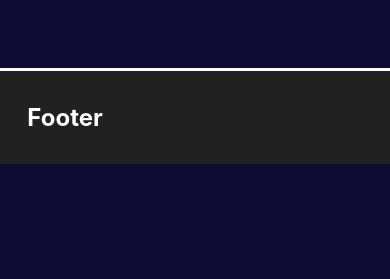
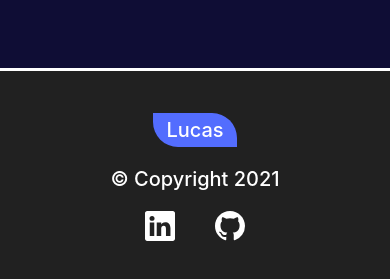
Before and after one commit to DigitalHDR/Meu-portfolio-react, a React (Create React App) app: page / in a window 390 px wide. Shown: the part 7006-7285 px from the top of the page. Before the commit the page ends 7170 px from the top, so only its background shows below. Built offline with nearby package versions, Linux system fonts and the light colour scheme.

Commit message:
footer completo

```diff
--- a/src/components/Footer/footer.css
+++ b/src/components/Footer/footer.css
@@ -7,3 +7,96 @@
   border-top-color: var(--bg-card);
   margin-top: 13px;
 }
+
+.footer {
+  width: 100%;
+  padding: 30px 0;
+  background-color: #0084ff;
+  display: flex;
+  align-items: center;
+  justify-content: center;
+}
+
+.footerBaixo {
+  padding: 0 7%;
+  width: 100%;
+  display: flex;
+  align-items: center;
+  justify-content: space-between;
+}
+
+.footerBaixo .nome {
+  padding: 5px 13px;
+  color: #ffffff;
+  background-color: var(--bg-cardBotao);
+  border-bottom-left-radius: 25px;
+  border-top-right-radius: 25px;
+  font-size: calc(10px + 1vw);
+  font-weight: 500;
+}
+
+.footerBaixo div p {
+  color: var(--h1-geral);
+  font-size: calc(10px + 1vw);
+  font-weight: 500;
+}
+
+.footerBaixo div ul {
+  display: flex;
+  align-items: center;
+  justify-content: center;
+}
+
+.footerBaixo div ul li {
+  margin: 0 20px;
+}
+
+#BsGithub,
+#BsLinkedin {
+  cursor: pointer;
+  font-size: calc(20px + 1vw);
+  color: #fff;
+  transition: all 0.3s ease-in-out;
+}
+
+#BsGithub:hover,
+#BsLinkedin:hover {
+  color: #AE3C85;
+  transform: translateY(-5px);
+}
+
+@media (max-width: 814px) {
+  .footerBaixo .nome {
+    font-size: calc(15px + 1vw);
+  }
+
+  .footerBaixo div p {
+    font-size: calc(15px + 1vw);
+  }
+
+  #BsGithub,
+  #BsLinkedin {
+    font-size: calc(25px + 1vw);
+
+  }
+}
+
+@media (max-width: 581px) {
+  .footerBaixo {
+    flex-direction: column;
+  }
+
+  .footerBaixo div {
+    margin: 10px 0px;
+  }
+
+  .footerBaixo div p,
+  .footerBaixo .nome {
+    font-size: 20px;
+  }
+
+  #BsGithub,
+  #BsLinkedin {
+    font-size: 30px;
+  }
+}
--- a/src/components/Footer/index.jsx
+++ b/src/components/Footer/index.jsx
@@ -1,11 +1,29 @@
 import './footer.css'
 
+import { BsLinkedin, BsGithub } from "react-icons/bs";
+
 export default function index() {
+  const urlLinkedin = 'https://www.linkedin.com/in/lucas-fernando-1a75511a0/'
+  const urlGitHub = 'https://github.com/DigitalHDR'
+
   return (
     <nav>
-    <div className="container nav_footer">
-      <h1>Footer</h1>
-    </div>
-  </nav>
+      <div className="container nav_footer">
+        <div className='footerBaixo'>
+
+          <div><p className='nome'>Lucas</p></div>
+
+          <div><p>© Copyright 2021</p></div>
+
+          <div>
+            <ul>
+              <li><a rel="noreferrer noopener" href={urlLinkedin}><BsLinkedin id='BsLinkedin' /></a></li>
+              <li><a rel="noreferrer noopener" href={urlGitHub}><BsGithub id='BsGithub' /></a></li>
+            </ul>
+          </div>
+
+        </div>
+      </div>
+    </nav>
   )
 }
```
